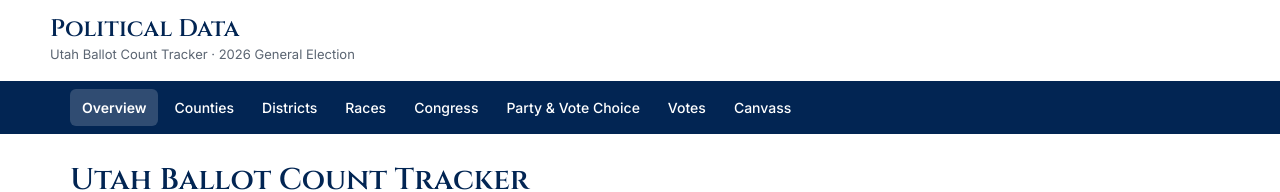
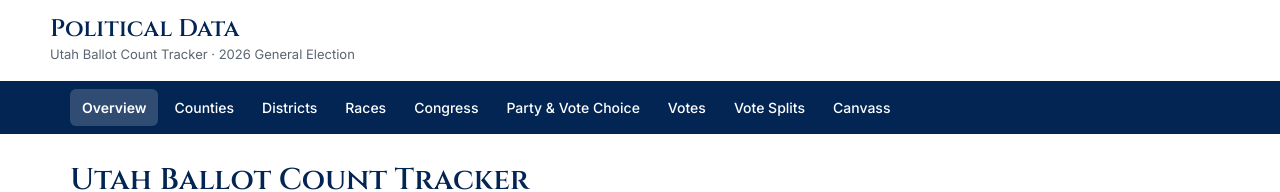
Before and after one commit to UTPolData/UTPolData.github.io, a plain HTML site: page ballot-tracker.html in a window 1280 px wide. Shown: the top 192 px of the page. Drawn offline with nearby package versions, Linux system fonts and the light colour scheme.

Commit message:
Add Vote Splits tab (ballot profiles, crossover explorer, spoiler + near-spoiler tables, third-party profiles) + nav link and hub card

```diff
--- a/ballot-tracker.html
+++ b/ballot-tracker.html
@@ -146,7 +146,7 @@ function districtTip(f,v){
   if(v.rrs!=null) s+='<br>2024 GOP strength: '+(v.rrs*100).toFixed(1)+'%';
   return s;
 }
-</script></head><body><header><div class="wrap topbar"><div><h1 class="product"><a href="index.html" style="color:inherit;text-decoration:none">Political Data</a></h1><div class="product-sub">Utah Ballot Count Tracker &middot; 2026 General Election</div></div></div><div class="navstrip"><div class="wrap"><nav><a href="ballot-tracker.html" class="active">Overview</a><a href="counties.html">Counties</a><a href="district-stats.html">Districts</a><a href="races.html">Races</a><a href="cds.html">Congress</a><a href="cds-party.html">Party & Vote Choice</a><a href="votes.html">Votes</a><a href="canvass.html">Canvass</a></nav></div></div></header><main class="wrap">
+</script></head><body><header><div class="wrap topbar"><div><h1 class="product"><a href="index.html" style="color:inherit;text-decoration:none">Political Data</a></h1><div class="product-sub">Utah Ballot Count Tracker &middot; 2026 General Election</div></div></div><div class="navstrip"><div class="wrap"><nav><a href="ballot-tracker.html" class="active">Overview</a><a href="counties.html">Counties</a><a href="district-stats.html">Districts</a><a href="races.html">Races</a><a href="cds.html">Congress</a><a href="cds-party.html">Party & Vote Choice</a><a href="votes.html">Votes</a><a href="vote-splits.html">Vote Splits</a><a href="canvass.html">Canvass</a></nav></div></div></header><main class="wrap">
 <h1 class="page-title">Utah Ballot Count Tracker</h1>
 <hr class="rule">
 <div class="sub">Statewide totals, county progress, the closest contests, and how ballots have been reported over time &mdash; from the state All-Results reports. Updated as of Thu Nov 19, 2026, 4:20 PM MST (state results) &middot; 64 releases &middot; checked Thu Nov 19, 2026, 5:13 PM MST.</div>
```
